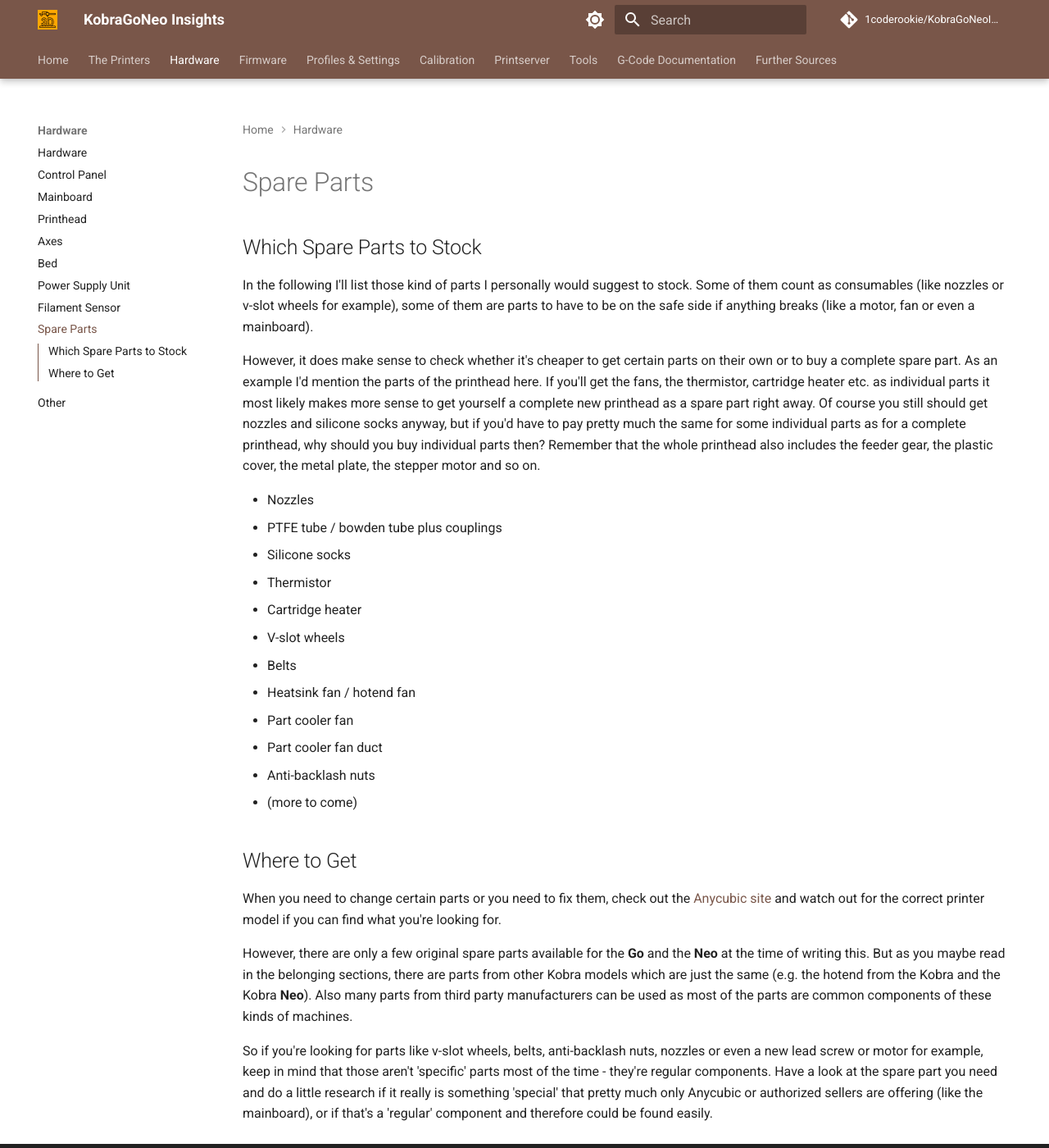
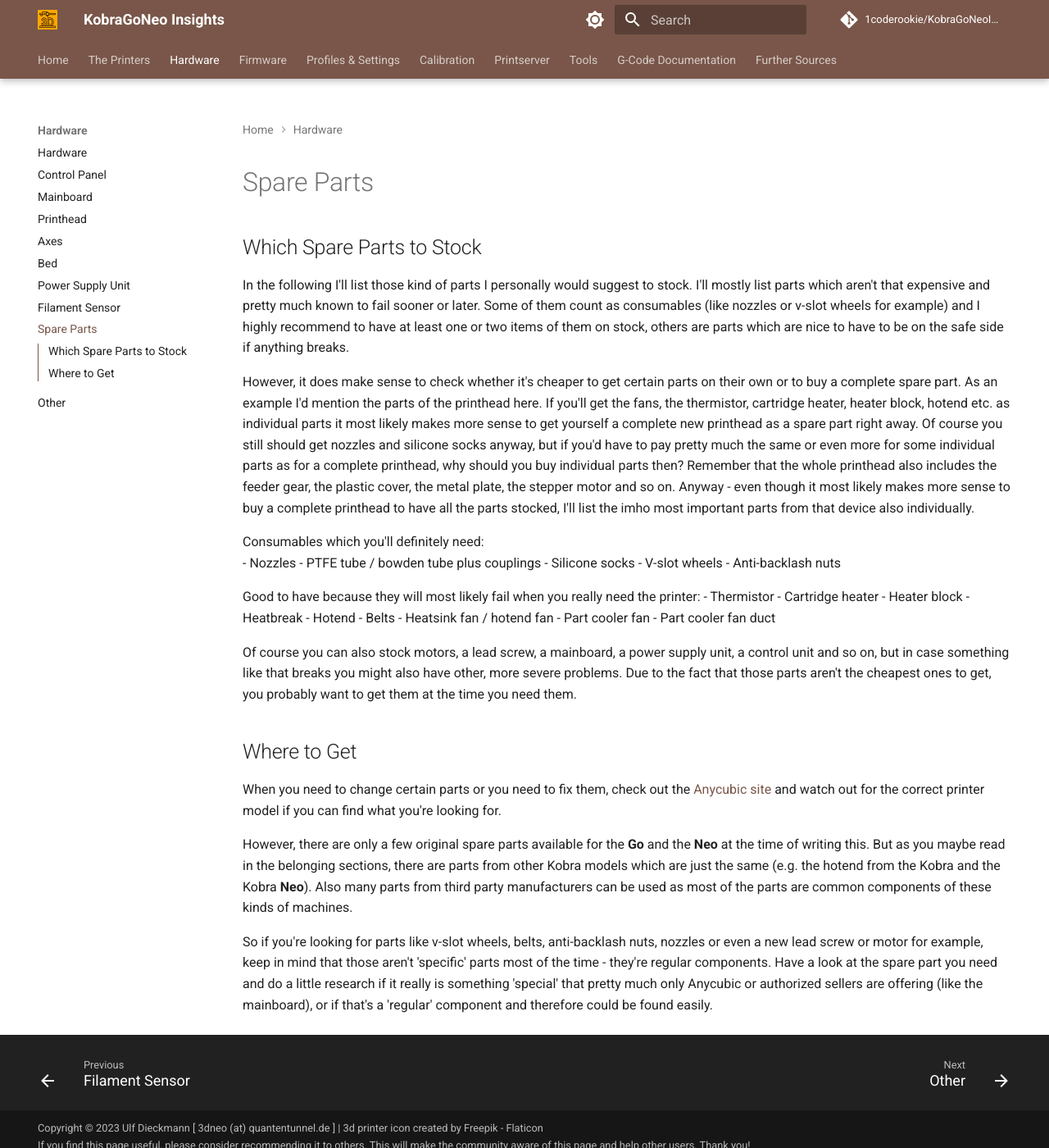
Before and after one commit to 1coderookie/KobraGoNeoInsights, an MkDocs documentation site: the page built from docs/hardware/spare_parts.md, in a window 1280 px wide and 1400 px high. Shown: the whole window at 82% size. Built offline with MkDocs 1.6.1 and Material for MkDocs 9.7.7, drawn with Linux system fonts in a browser that asks for light colours; comment, search, counter and statistics services are not loaded.

Commit message:
Update spare_parts.md

```diff
--- a/docs/hardware/spare_parts.md
+++ b/docs/hardware/spare_parts.md
@@ -3,22 +3,29 @@
 # Spare Parts
 
 ## Which Spare Parts to Stock
-In the following I'll list those kind of parts I personally would suggest to stock. Some of them count as consumables (like nozzles or v-slot wheels for example), some of them are parts to have to be on the safe side if anything breaks (like a motor, fan or even a mainboard).
+In the following I'll list those kind of parts I personally would suggest to stock. I'll mostly list parts which aren't that expensive and pretty much known to fail sooner or later. Some of them count as consumables (like nozzles or v-slot wheels for example) and I highly recommend to have at least one or two items of them on stock, others are parts which are nice to have to be on the safe side if anything breaks.
 
-However, it does make sense to check whether it's cheaper to get certain parts on their own or to buy a complete spare part. As an example I'd mention the parts of the printhead here. If you'll get the fans, the thermistor, cartridge heater etc. as individual parts it most likely makes more sense to get yourself a complete new printhead as a spare part right away. Of course you still should get nozzles and silicone socks anyway, but if you'd have to pay pretty much the same for some individual parts as for a complete printhead, why should you buy individual parts then? Remember that the whole printhead also includes the feeder gear, the plastic cover, the metal plate, the stepper motor and so on.
+However, it does make sense to check whether it's cheaper to get certain parts on their own or to buy a complete spare part. As an example I'd mention the parts of the printhead here. If you'll get the fans, the thermistor, cartridge heater, heater block, hotend etc. as individual parts it most likely makes more sense to get yourself a complete new printhead as a spare part right away. Of course you still should get nozzles and silicone socks anyway, but if you'd have to pay pretty much the same or even more for some individual parts as for a complete printhead, why should you buy individual parts then? Remember that the whole printhead also includes the feeder gear, the plastic cover, the metal plate, the stepper motor and so on. Anyway - even though it most likely makes more sense to buy a complete printhead to have all the parts stocked, I'll list the imho most important parts from that device also individually.
 
+Consumables which you'll definitely need:
 - Nozzles
 - PTFE tube / bowden tube plus couplings
 - Silicone socks
+- V-slot wheels
+- Anti-backlash nuts
+
+Good to have because they will most likely fail when you really need the printer:
 - Thermistor
 - Cartridge heater
-- V-slot wheels
+- Heater block
+- Heatbreak
+- Hotend
 - Belts
 - Heatsink fan / hotend fan
 - Part cooler fan
 - Part cooler fan duct
-- Anti-backlash nuts
-- (more to come)
+
+Of course you can also stock motors, a lead screw, a mainboard, a power supply unit, a control unit and so on, but in case something like that breaks you might also have other, more severe problems. Due to the fact that those parts aren't the cheapest ones to get, you probably want to get them at the time you need them.
 
 ## Where to Get
 When you need to change certain parts or you need to fix them, check out the [Anycubic site](https://www.anycubic.com/collections/for-kobra-series) and watch out for the correct printer model if you can find what you're looking for.
```
